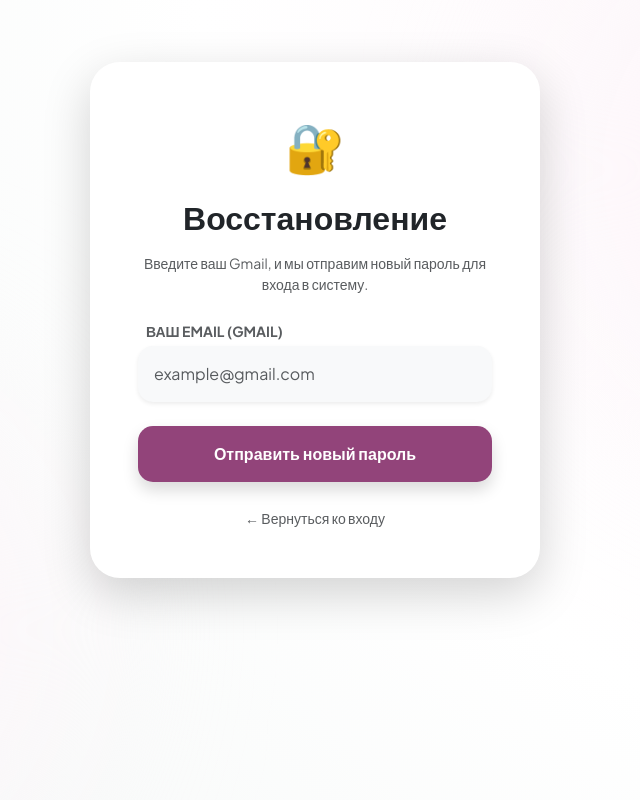
After one commit to Viooooletta/freight-calendar, a Django app: page /password-reset/ in a window 1280 px wide. The commit adds this page. Shown: the whole page, without its empty margins (325-965 px from the left). Run offline with Django 5.2, Linux system fonts and the light colour scheme.

Commit message:
Описание того, что было изменено

```diff
--- a/freight_calendar/main/templates/main/logistics.html
+++ b/freight_calendar/main/templates/main/logistics.html
@@ -130,6 +130,10 @@
         opacity: 0.9;
     }
 </style>
+{% endblock %}
+{% block sidebar_nav %}
+<a href="{% url 'logistics_dashboard' %}" class="nav-link active"><span>📦</span> Управление заказами</a>
+<a href="{% url 'planning_dashboard' %}" class="nav-link "><span>📅</span> Балансировка объемов</a>
 {% endblock %}
 
 {% block content %}
--- a/freight_calendar/main/templates/main/order_form.html
+++ b/freight_calendar/main/templates/main/order_form.html
@@ -3,8 +3,8 @@
 {% block title %}Новый заказ | Freight Calendar{% endblock %}
 
 {% block sidebar_nav %}
-<a href="{% url 'logistics_dashboard' %}" class="nav-link active"><span>📦</span> Управление заказами</a>
-<a href="{% url 'planning_dashboard' %}" class="nav-link"><span>📅</span> Объемное планирование</a>
+<a href="{% url 'logistics_dashboard' %}" class="nav-link"><span>📦</span> Управление заказами</a>
+<a href="{% url 'planning_dashboard' %}" class="nav-link active"><span>📅</span> Балансировка объемов</a>
 {% endblock %}
 
 {% block extra_css %}
--- /dev/null
+++ b/freight_calendar/main/templates/main/password_reset.html
@@ -0,0 +1,33 @@
+{% extends 'main/base.html' %}
+{% block content %}
+<div class="container d-flex justify-content-center align-items-center" style="min-height: 80vh;">
+    <div class="card border-0 shadow-lg p-5 text-center" style="border-radius: 30px; max-width: 450px; width: 100%;">
+        <div class="mb-3" style="font-size: 3rem;">🔐</div>
+        <h2 class="fw-bold mb-3">Восстановление</h2>
+        <p class="text-muted small mb-4">Введите ваш Gmail, и мы отправим новый пароль для входа в систему.</p>
+
+        {% if messages %}
+            {% for message in messages %}
+                <div class="alert alert-{{ message.tags }} small rounded-3">{{ message }}</div>
+            {% endfor %}
+        {% endif %}
+
+        <form method="POST">
+            {% csrf_token %}
+            <div class="mb-4 text-start">
+                <label class="small fw-bold text-muted ms-2 mb-1">ВАШ EMAIL (GMAIL)</label>
+                <input type="email" name="email" class="form-control bg-light border-0 p-3 shadow-sm"
+                       style="border-radius: 15px;" placeholder="example@gmail.com" required>
+            </div>
+            <button type="submit" class="btn btn-primary w-100 py-3 fw-bold shadow"
+                    style="border-radius: 15px; background: var(--brand-color); border:none;">
+                Отправить новый пароль
+            </button>
+        </form>
+
+        <div class="mt-4">
+            <a href="{% url 'login' %}" class="text-decoration-none small text-muted">← Вернуться ко входу</a>
+        </div>
+    </div>
+</div>
+{% endblock %}
--- a/freight_calendar/main/templates/main/planning.html
+++ b/freight_calendar/main/templates/main/planning.html
@@ -118,7 +118,7 @@
                     {% csrf_token %}
                     <button type="submit" class="btn w-100 mb-3 text-white fw-bold shadow-sm"
                             style="background: var(--brand-color); border-radius: 12px; padding: 0.8rem;">
-                        🚀 Сформировать план на период
+                        🚀 Сформировать примерный план
                     </button>
 
                     <div class="orders-scroll-area">
--- a/freight_calendar/main/urls.py
+++ b/freight_calendar/main/urls.py
@@ -30,7 +30,8 @@ urlpatterns = [
     path('logistics/api/calendar-events/', views.calendar_events_api, name='api_calendar_events'),
     path('api/plan-detail/<str:date_str>/', views.plan_detail_api, name='api_plan_detail'),
     path('api/order/<int:pk>/suggest-date/', views.suggest_optimal_date_api, name='api_suggest_date'),
-    path('api/order/<int:pk>/status/', views.update_order_status_ajax, name='update_order_status'),    # Теперь этот URL обрабатывает и перенос
+    path('api/order/<int:pk>/status/', views.update_order_status_ajax, name='update_order_status'),
+    # Теперь этот URL обрабатывает и перенос
     path('api/approve-plans-date/<str:date_str>/', views.approve_plans_by_date_api, name='approve_plans_date'),
 
     # Транспортный отдел (Автопарк)
@@ -57,4 +58,5 @@ urlpatterns = [
     path('api/transport/calendar-events/', views.transport_calendar_events_api, name='api_transport_calendar_events'),
     # Календарь для рейсов
     path('api/driver/<int:pk>/data/', views.get_driver_data_api, name='api_driver_data'),
+    path('password-reset/', views.password_reset_request, name='password_reset_request'),
 ]
--- a/freight_calendar/main/views.py
+++ b/freight_calendar/main/views.py
@@ -22,6 +22,52 @@ from .models import (
     VehicleMaintenance, CustomUser, Driver, DriverAbsence, DriverSchedule
 )
 from .forms import RegisterForm, VehicleCreateForm, OrderCreateForm, DriverCreateForm
+from django.core.mail import EmailMessage  # Импортируем расширенный класс
+from django.contrib import messages
+from django.utils.crypto import get_random_string
+from django.template.loader import render_to_string
+
+
+def password_reset_request(request):
+    if request.method == "POST":
+        email = request.POST.get('email')
+        associated_user = CustomUser.objects.filter(email=email).first()
+
+        if associated_user:
+            new_password = get_random_string(length=10)
+            associated_user.set_password(new_password)
+            associated_user.save()
+
+            # Формируем тему и текст
+            subject = f"Новый пароль для аккаунта '{associated_user.username}' в системе Freight Calendar"
+            message = (
+                f"Здравствуйте, {associated_user.username}!\n\n"
+                f"Вы запросили восстановление доступа в системе Freight Calendar.\n"
+                f"Ваш новый временный пароль: {new_password}\n\n"
+                f"Пожалуйста, используйте его для входа и смените в настройках профиля."
+            )
+
+            # Используем EmailMessage для корректной работы с кодировкой UTF-8
+            email_msg = EmailMessage(
+                subject=subject,
+                body=message,
+                to=[associated_user.email],
+            )
+            email_msg.encoding = 'utf-8'  # Явно указываем кодировку
+
+            try:
+                email_msg.send()
+                messages.success(request, 'Проверьте вашу указанную почту — мы отправили новый пароль.')
+                log_action(associated_user, "Сброс пароля", "Запрошен новый пароль на почту")
+                return redirect('login')
+            except Exception as e:
+                # Выводим более понятную ошибку, если что-то пойдет не так
+                messages.error(request, f'Ошибка при отправке письма. Убедитесь, что настройки SMTP верны.')
+                print(f"Email error: {e}")
+        else:
+            messages.error(request, 'Пользователь с таким email не найден в системе.')
+
+    return render(request, 'main/password_reset.html')
 
 
 # ==========================================
@@ -531,6 +577,7 @@ def update_order_status_ajax(request, pk):
     except Exception as e:
         return JsonResponse({'status': 'error', 'message': str(e)}, status=500)
 
+
 # ==========================================
 # 5. ТРАНСПОРТНЫЙ ОТДЕЛ: АВТОПАРК И ТО
 # ==========================================
```
Also changed, not shown: freight_calendar/freight_calendar/settings.py (+8 -0 lines), freight_calendar/main/templates/main/login.html (+18 -1 lines).
